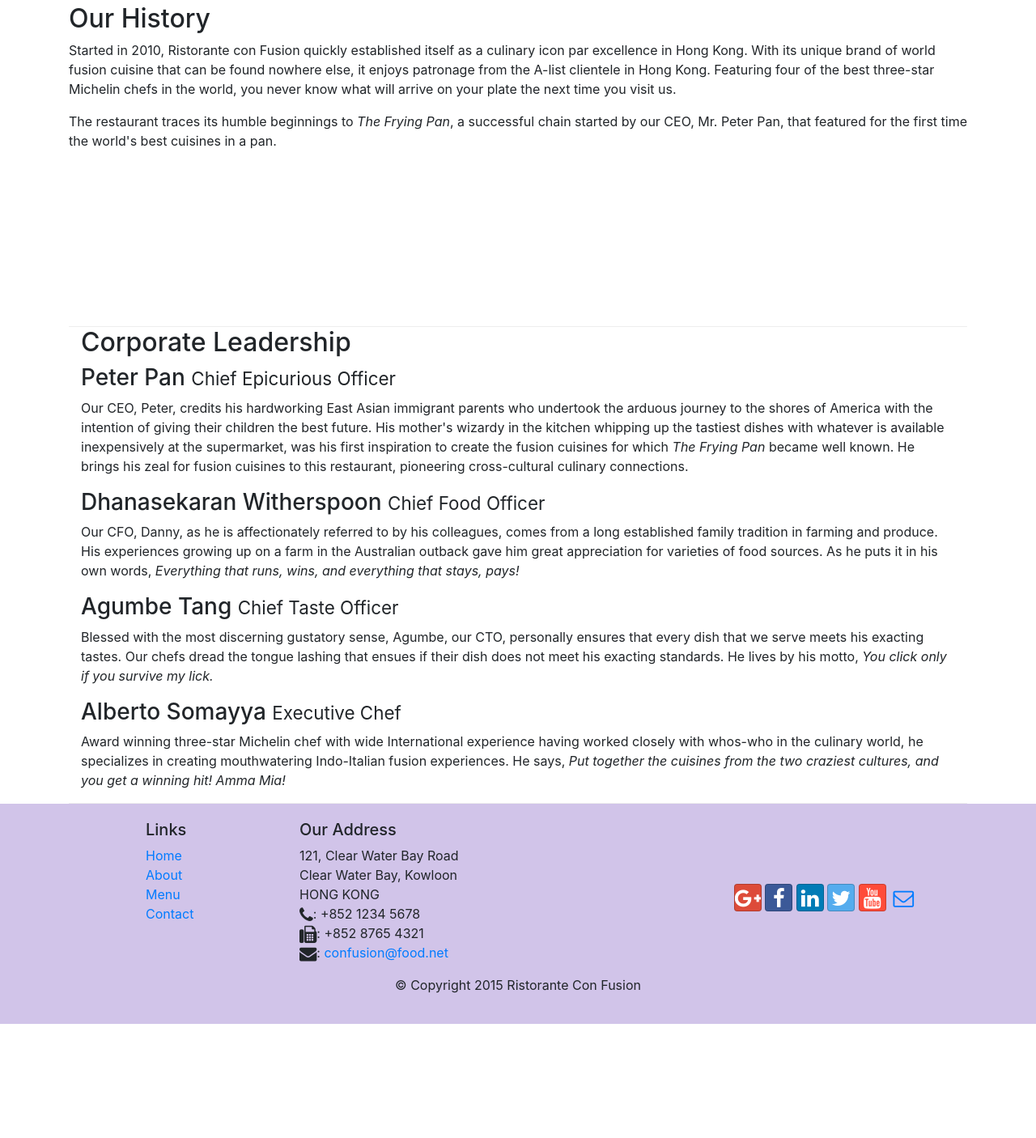
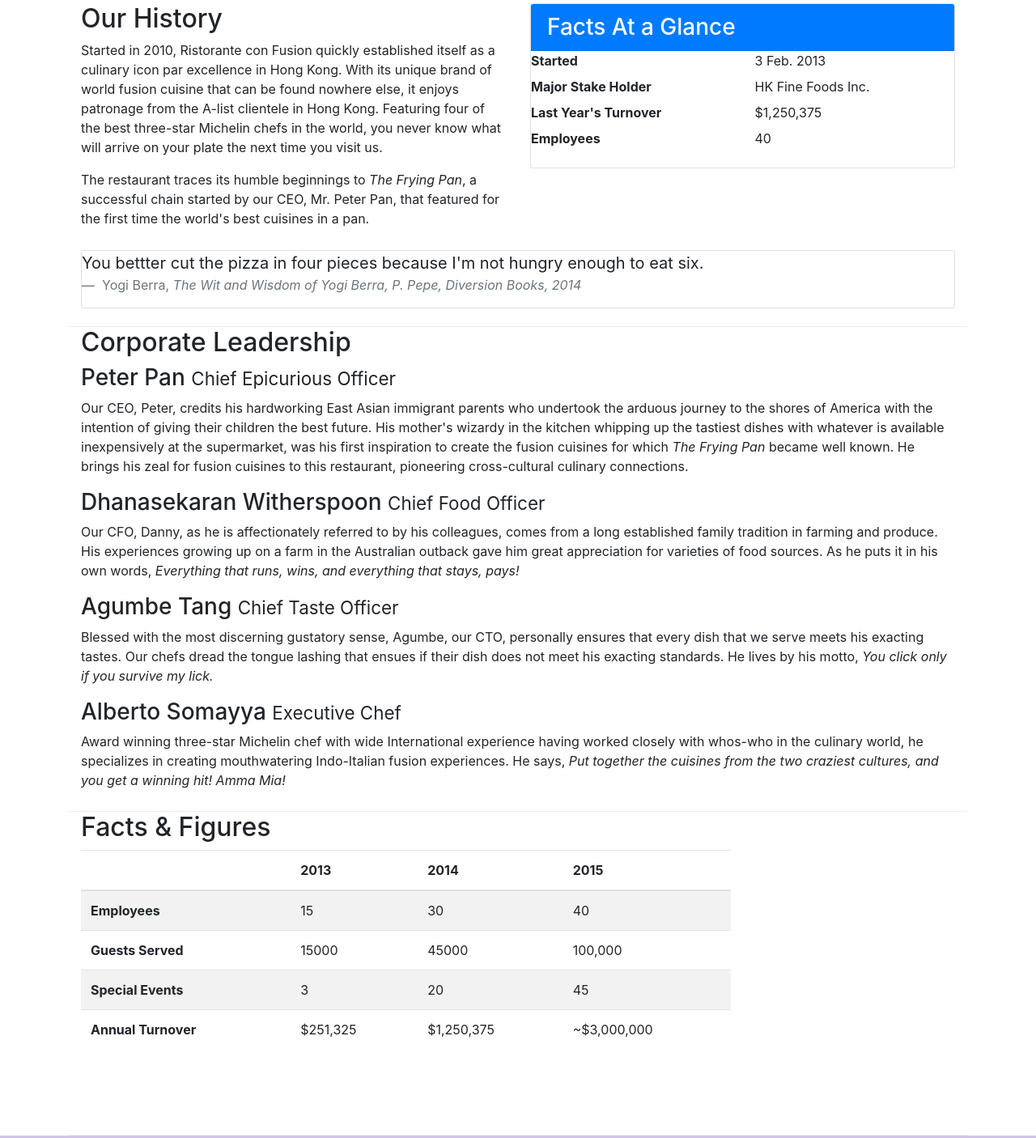
Before and after one commit to DanBrennan33/Sturdy-BootStrap, a website: page Bootstrap4/conFusion/aboutus.html in a window 1280 px wide. Shown: the part 437-1843 px from the top of the page at 81% size. Before the commit the page ends 1702 px from the top, so only its background shows below. Drawn offline with nearby package versions, Linux system fonts and the light colour scheme.

Commit message:
Added table and card entities to About Us page.

```diff
--- a/Bootstrap4/conFusion/aboutus.html
+++ b/Bootstrap4/conFusion/aboutus.html
@@ -63,12 +63,38 @@
         </div>
 
         <div class="row row-content">
-            <div class="row">
-                <div class="col-12">
-                  <h2>Our History</h2>
-                  <p>Started in 2010, Ristorante con Fusion quickly established itself as a culinary icon par excellence in Hong Kong. With its unique brand of world fusion cuisine that can be found nowhere else, it enjoys patronage from the A-list clientele in Hong Kong.  Featuring four of the best three-star Michelin chefs in the world, you never know what will arrive on your plate the next time you visit us.</p>
-                  <p>The restaurant traces its humble beginnings to <em>The Frying Pan</em>, a successful chain started by our CEO, Mr. Peter Pan, that featured for the first time the world's best cuisines in a pan.</p>
+            <div class="col-sm-6">
+              <h2>Our History</h2>
+              <p>Started in 2010, Ristorante con Fusion quickly established itself as a culinary icon par excellence in Hong Kong. With its unique brand of world fusion cuisine that can be found nowhere else, it enjoys patronage from the A-list clientele in Hong Kong.  Featuring four of the best three-star Michelin chefs in the world, you never know what will arrive on your plate the next time you visit us.</p>
+              <p>The restaurant traces its humble beginnings to <em>The Frying Pan</em>, a successful chain started by our CEO, Mr. Peter Pan, that featured for the first time the world's best cuisines in a pan.</p>
+            </div>
+            <div class="col-sm">
+              <div class="card">
+                <h3 class="card-header bg-primary text-white">Facts At a Glance</h3>
+                <div class="card-block">
+                  <dl class="row">
+                    <dt class="col-6">Started</dt>
+                    <dd class="col-6">3 Feb. 2013</dd>
+                    <dt class="col-6">Major Stake Holder</dt>
+                    <dd class="col-6">HK Fine Foods Inc.</dd>
+                    <dt class="col-6">Last Year's Turnover</dt>
+                    <dd class="col-6">$1,250,375</dd>
+                    <dt class="col-6">Employees</dt>
+                    <dd class="col-6">40</dd>
+                  </dl>
                 </div>
+              </div>
+            </div>
+            <div class="col-12">
+              <div class="card card-block bg-faded">
+                <blockquote class="blockquote">
+                  <p class="mb-0">You bettter cut the pizza in four pieces
+                  because I'm not hungry enough to eat six.</p>
+                  <footer class="blockquote-footer">
+                    Yogi Berra, <cite title="Source Title">The Wit and Wisdom of Yogi Berra, P. Pepe, Diversion Books, 2014</cite>
+                  </footer>
+                </blockquote>
+              </div>
             </div>
         </div>
 
@@ -86,7 +112,52 @@
                 <p class="hidden-xs-down">Award winning three-star Michelin chef with wide International experience having worked closely with whos-who in the culinary world, he specializes in creating mouthwatering Indo-Italian fusion experiences. He says, <em>Put together the cuisines from the two craziest cultures, and you get a winning hit! Amma Mia!</em></p>
             </div>
        </div>
+       <div class="row row-content">
+         <div class="col-12 col-sm-9">
+           <h2>Facts &amp; Figures</h2>
+           <div class="table-responsive">
+              <table class="table table-striped">
+                <thead class="thead-inverse">
+                    <tr>
+                        <th>&nbsp;</th>
+                        <th>2013</th>
+                        <th>2014</th>
+                        <th>2015</th>
+                    </tr>
+                </thead>
+                <tbody>
+                    <tr>
+                        <th>Employees</th>
+                        <td>15</td>
+                        <td>30</td>
+                        <td>40</td>
+                    </tr>
+                    <tr>
+                        <th>Guests Served</th>
+                        <td>15000</td>
+                        <td>45000</td>
+                        <td>100,000</td>
+                    </tr>
+                    <tr>
+                        <th>Special Events</th>
+                        <td>3</td>
+                        <td>20</td>
+                        <td>45</td>
+                    </tr>
+                    <tr>
+                        <th>Annual Turnover</th>
+                        <td>$251,325</td>
+                        <td>$1,250,375</td>
+                        <td>~$3,000,000</td>
+                    </tr>
+                </tbody>
+              </table>
+            </div>
+        </div>
+        <div class="col-12 col-sm-3">
 
+        </div>
+       </div>
     </div>
 
     <footer class="footer">
--- a/Bootstrap4/conFusion/css/styles.css
+++ b/Bootstrap4/conFusion/css/styles.css
@@ -10,6 +10,7 @@
 .row-content {
   margin: 0px auto;
   padding: 0px auto;
+  padding-bottom: 10px;
   border-bottom: 1px ridge;
   min-height: 400px;
 }
```
